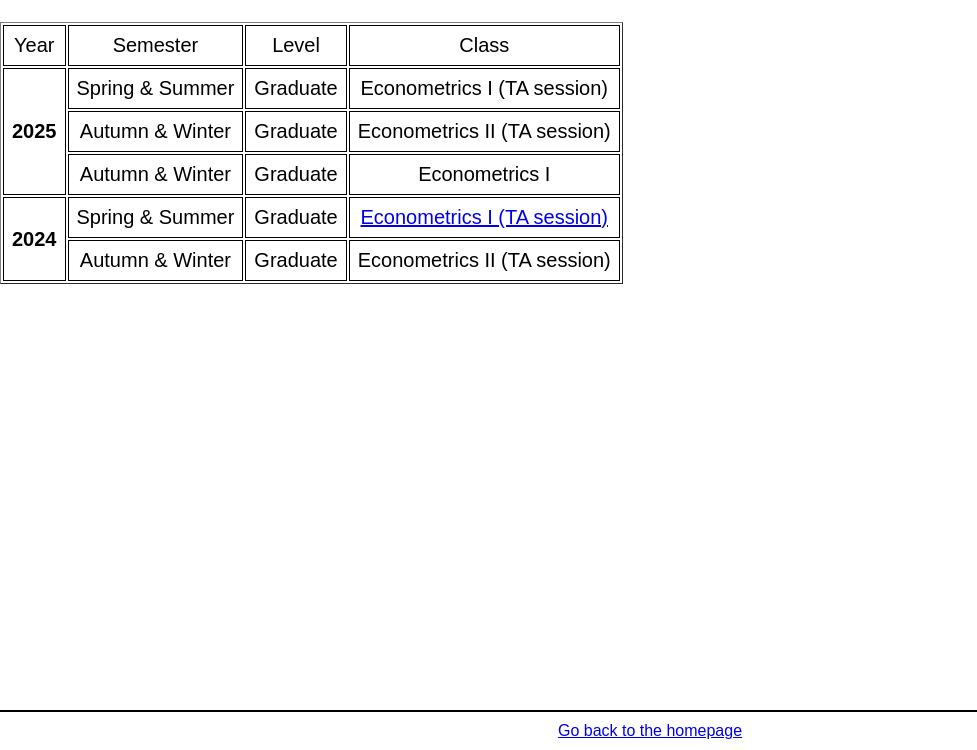
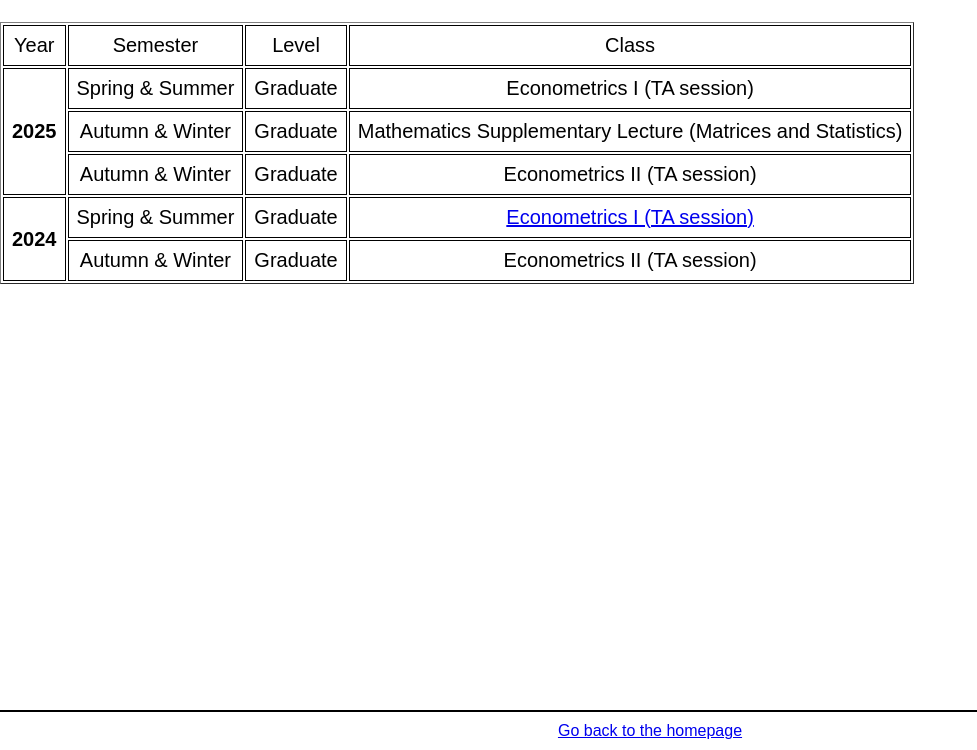
Before and after one commit to JukinaHATAKEYAMA/Lecture-Notes-JH, a plain HTML site: page index.html in a window 1280 px wide. Shown: the part 50-800 px from the top of the page, without its empty margins (0-977 px from the left). Drawn offline with Linux system fonts and the light colour scheme.

Commit message:
Update index.html

```diff
--- a/index.html
+++ b/index.html
@@ -33,13 +33,15 @@
                       <tr>
                         <td align="center">Autumn & Winter</td>
                         <td>Graduate</td>
-                        <td>Econometrics II (TA session)</td>
+                        <td>Mathematics Supplementary Lecture (Matrices and Statistics)</td>
                       </tr>
 
                       <tr>
                         <td align="center">Autumn & Winter</td>
                         <td>Graduate</td>
-                        <td>Econometrics I
+                        <td>Econometrics II (TA session)</td>
+                      </tr>
+
                       <tr>
                         <td rowspan="3" align="center"><b>2024</b></td>
                         <td rowspan="1" align="center">Spring & Summer</td>
```
